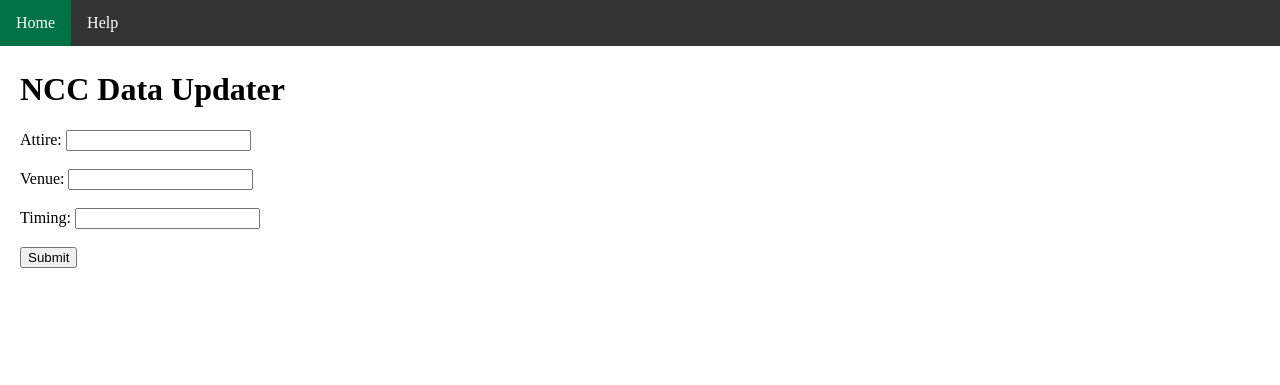
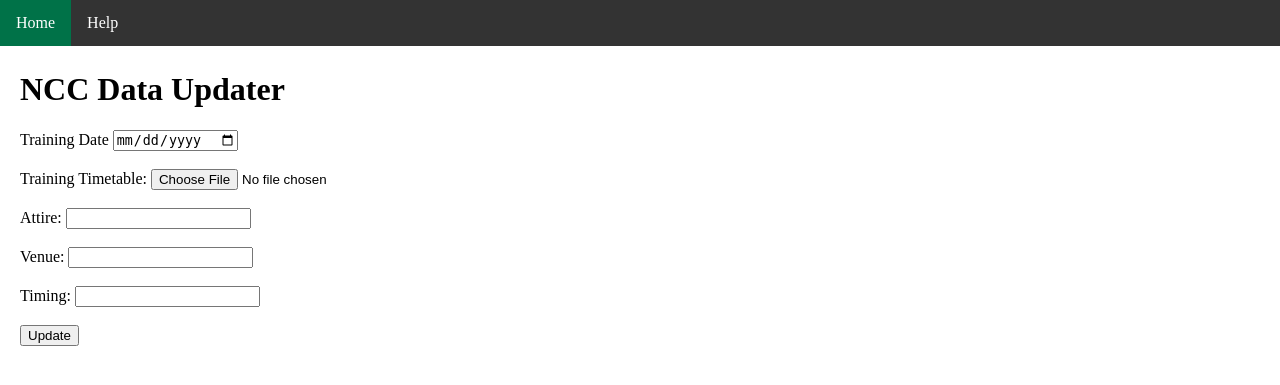
Before and after one commit to notbowen/NCC_Training_Updater, a Flask app: page / in a window 1280 px wide. Shown: the top 385 px of the page. Run offline with Flask 2, Linux system fonts and the light colour scheme.

Commit message:
Added image uploading support

```diff
--- a/main.py
+++ b/main.py
@@ -1,5 +1,8 @@
 from flask import Flask, render_template, request, jsonify, make_response
+from werkzeug.utils import secure_filename
+
 import json
+import os
 
 app = Flask(__name__)
 
@@ -30,30 +33,60 @@ def get_data():
 
 @app.route('/api/update_data', methods=['POST'])
 def update_data():
-    attire = request.form['attire']
-    venue = request.form['venue']
-    timing = request.form['timing']
+    if request.method == "POST":
+        # Get values
+        attire = request.form['attire']
+        venue = request.form['venue']
+        timing = request.form['timing']
+        date = request.form['date'] # Date in form of yyyy-mm-dd
 
-    # Input formatting
-    if attire == "":
-        attire = "Empty Value Received"
-    if venue == "":
-        venue = "Empty Value Received"
-    if timing == "":
-        timing = "Empty Value Received"
+        timetable = request.files['timetable']
+        fname = secure_filename(timetable.filename)
 
-    data = {
-        "attire": attire,
-        "venue": venue,
-        "time": timing
-    }
+        # Parse Date
+        dateParsed = date.split("-")
+        dateParsed = dateParsed[2] + "/" + dateParsed[1] + "/" + dateParsed[0][2:]
 
-    with open("training_data.json", "w") as f:
-        json.dump(data, f, indent=4)
-        f.close()
+        # Dump values into dict
+        data = {
+            "attire": attire,
+            "venue": venue,
+            "time": timing,
+            "date": dateParsed,
+            "imgSrc": "https://ncctrainingupdater.hubowen.repl.co/static/images/" + str(fname)
+        }
 
-    return render_template("updated.html")
+        # Update values
+        with open("training_data.json", "w") as f:
+            json.dump(data, f, indent=4)
+            f.close()
 
+        # Get persistent data
+        # prevImage: used to delete former image
+        with open("persistent_data.json", "r") as f:
+            persistent_data = json.load(f)
+            f.close()
+
+        # Get prevImg and delete
+        prevImg = persistent_data["prevImage"]
+        try:
+            os.remove(os.path.join(app.root_path, 'static', 'images', prevImg))
+        except:
+            print("[ERROR] Couldn't delete file!")
+
+        # Save image
+        try:
+            timetable.save(os.path.join(app.root_path, 'static', 'images',  fname))
+        except Exception as e:
+            return render_template("errorUpload.html", errorLog=e)
+
+        # Update prevImg to current and save
+        persistent_data["prevImage"] = fname
+        with open("persistent_data.json", "w") as f:
+            json.dump(persistent_data, f, indent=4)
+
+        # return successfully updated
+        return render_template("updated.html")
 
 if __name__ == "__main__":
     app.run(host='0.0.0.0', debug=True)
--- /dev/null
+++ b/persistent_data.json
@@ -0,0 +1,3 @@
+{
+    "prevImage": "Screenshot_20220329-215535_Docs.png"
+}
--- a/templates/index.html
+++ b/templates/index.html
@@ -5,7 +5,14 @@
 <h1>NCC Data Updater</h1>
 
 <!-- TODO: Add the url_for -->
-<form action="{{ url_for('update_data') }}" method="post">
+<form action="{{ url_for('update_data') }}" method="post" name="form" onsubmit="return isEmpty()" enctype="multipart/form-data">
+
+    <label>Training Date</label>
+    <input type="date" name="date"><br><br>
+
+    <label>Training Timetable:</label>
+    <input type="file" name="timetable"><br><br>
+
     <label>Attire:</label>
     <input type="text" name="attire"><br><br>
 
@@ -15,7 +22,23 @@
     <label>Timing:</label>
     <input type="text" name="timing"><br><br>
 
-    <input type="submit">
+    <input type="submit" value="Update">
 </form>
 
+<script>
+    // Validate values, make sure none are empty
+    function isEmpty() {
+        var attire = document.forms["form"]["attire"].value;
+        var venue = document.forms["form"]["venue"].value;
+        var timing = document.forms["form"]["timing"].value;
+        var date = document.forms["form"]["date"].value;
+
+        var timetable = document.forms["form"]["timetable"].value;
+
+        if (attire == "" || venue == "" || timing == "" || timetable == "" || date == "") {
+            alert("Missing values, please fill up ALL fields.")
+            return false;
+        }
+    }
+</script>
 {% endblock %}
--- a/training_data.json
+++ b/training_data.json
@@ -1,5 +1,7 @@
 {
-    "attire": "Smart 4 (Full Uniform)",
+    "attire": "Half Uniform (Corporate Tee)",
     "venue": "Quadrangle",
-    "time": "3.20pm"
+    "time": "3.20pm",
+    "date": "30/03/22",
+    "imgSrc": "https://ncctrainingupdater.hubowen.repl.co/static/images/Screenshot_20220329-215535_Docs.png"
 }
```
Also changed, not shown: templates/errorUpload.html (added, +7 -0 lines), static/images/Screenshot_20220329-215535_Docs.png (added).
